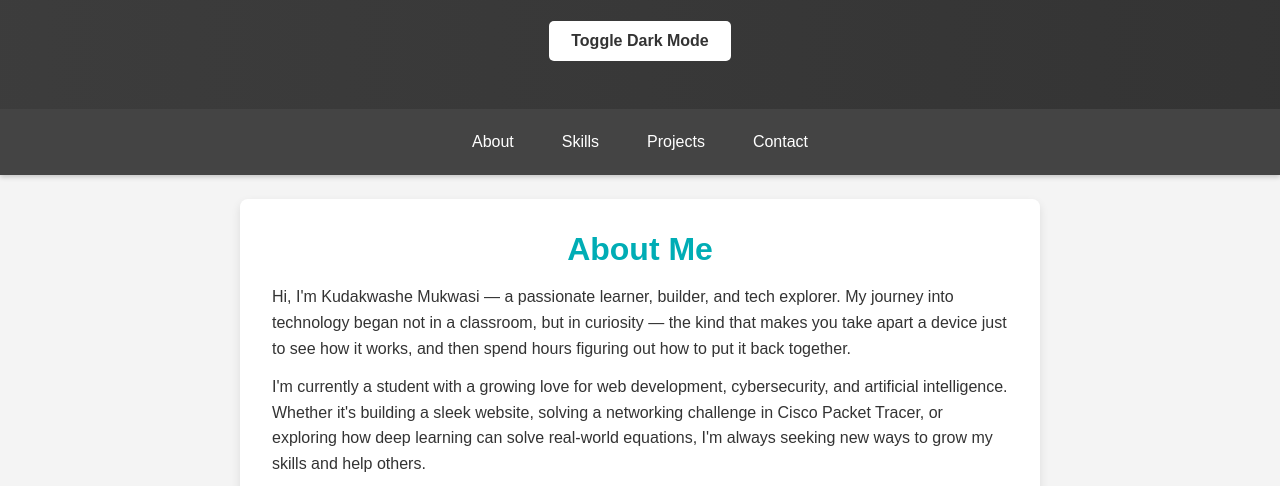
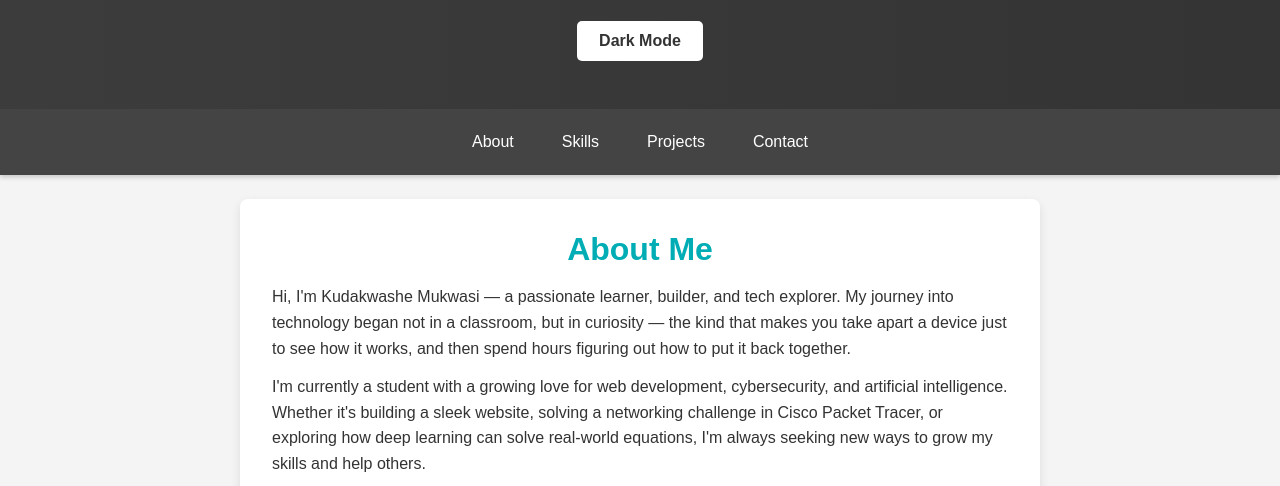
Before and after one commit to Kuda-Valen/my_website, a plain HTML site: page index.html in a window 1280 px wide. Shown: the part 282-768 px from the top of the page. Drawn offline with nearby package versions, Linux system fonts and the light colour scheme.

Commit message:
tangling with dark mode button

```diff
--- a/index.html
+++ b/index.html
@@ -20,7 +20,7 @@
       <h2>
         <span id="typing-text"></span><span id="cursor">|</span>
       </h2>
-      <button id="theme-toggle">Toggle Dark Mode</button>
+      <button id="theme-toggle">Dark Mode</button>
     </div>
   </header>
 
--- a/style.css
+++ b/style.css
@@ -89,8 +89,6 @@ header {
   box-shadow: 0 2px 5px rgba(0,0,0,0.2);
   /* Removed flex-wrap: wrap; as it's not needed for this simple horizontal layout */
 }
-
-/* Removed .topnav .logo styling as the element is gone */
 
 .topnav #navLinks {
   display: flex; /* Ensures links are horizontal */
```
